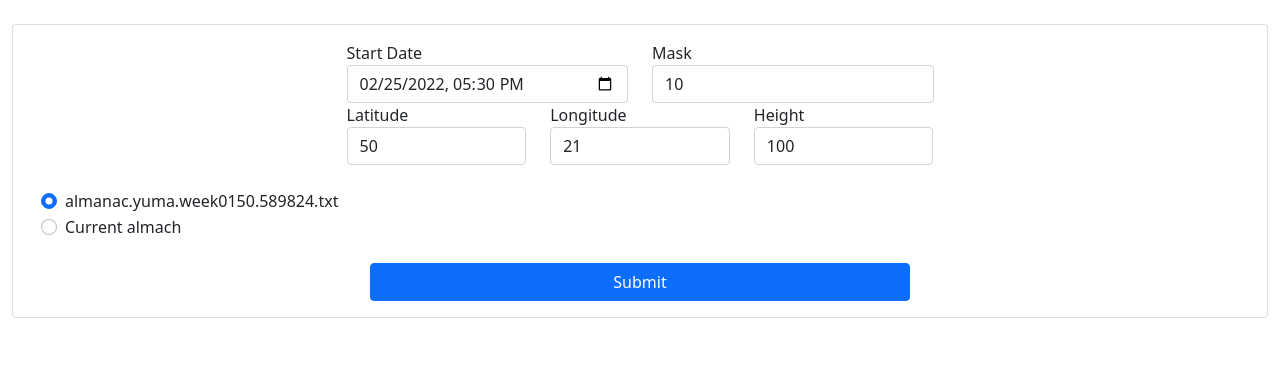
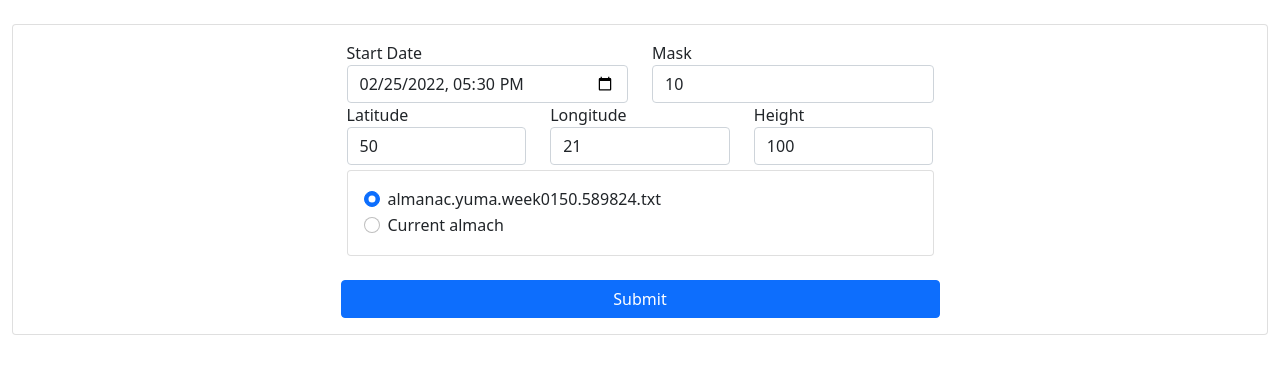
Before and after one commit to KonWys01/SNS, a Flask app: page / in a window 1280 px wide. Shown: the part 86-460 px from the top of the page. Run offline with Flask 2, Linux system fonts and the light colour scheme; some libraries are stand-ins or nearby versions.

Commit message:
justify content - CENTER

```diff
--- a/templates/index.html
+++ b/templates/index.html
@@ -35,8 +35,13 @@
 <!--                            <label for="exampleFormControlFile1">Example file input</label>-->
 <!--                            <input type="file" class="form-control-file" id="exampleFormControlFile1" name="file_name">-->
 <!--                        </div>-->
-                        <div class="form-group" style="justify-content: center; margin-right: 5%; margin-top: 2%">
-                            <div class="form-check centered">
+                        <div style="margin: 5px"></div>
+                        <div class="row justify-content-center">
+                            <div class="col-md-6" style="justify-content: center;">
+                                <div class="card ml-auto">
+                                    <div class="card-body">
+                                        <div class="form-group centered">
+                                            <div class="form-check" style="justify-content: center">
                                               <input class="form-check-input" type="radio" name="almach" id="exampleRadios1" value="default_almach" checked>
                                               <label class="form-check-label" for="exampleRadios1">
                                                 almanac.yuma.week0150.589824.txt
@@ -49,6 +54,10 @@
                                               </label>
                                             </div>
                                         </div>
+                                    </div>
+                                </div>
+                            </div>
+
                         <div class="form-group row centered" style="margin-left: 5%; margin-right: 5%; margin-top: 2%">
                             <button type="submit" class="btn btn-primary col-md-6" data-aos="slide-up">Submit</button>
                         </div>
```
Lines whose indentation alone changed are shown as unchanged.
